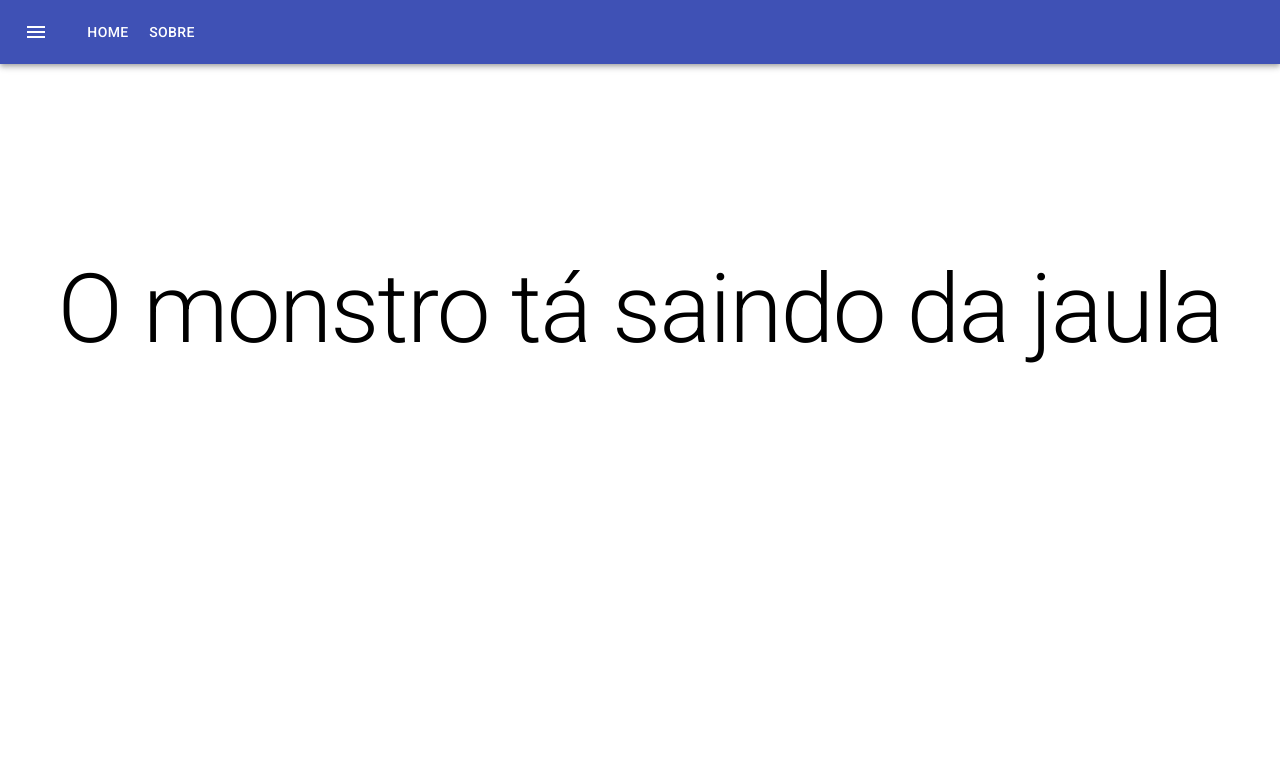
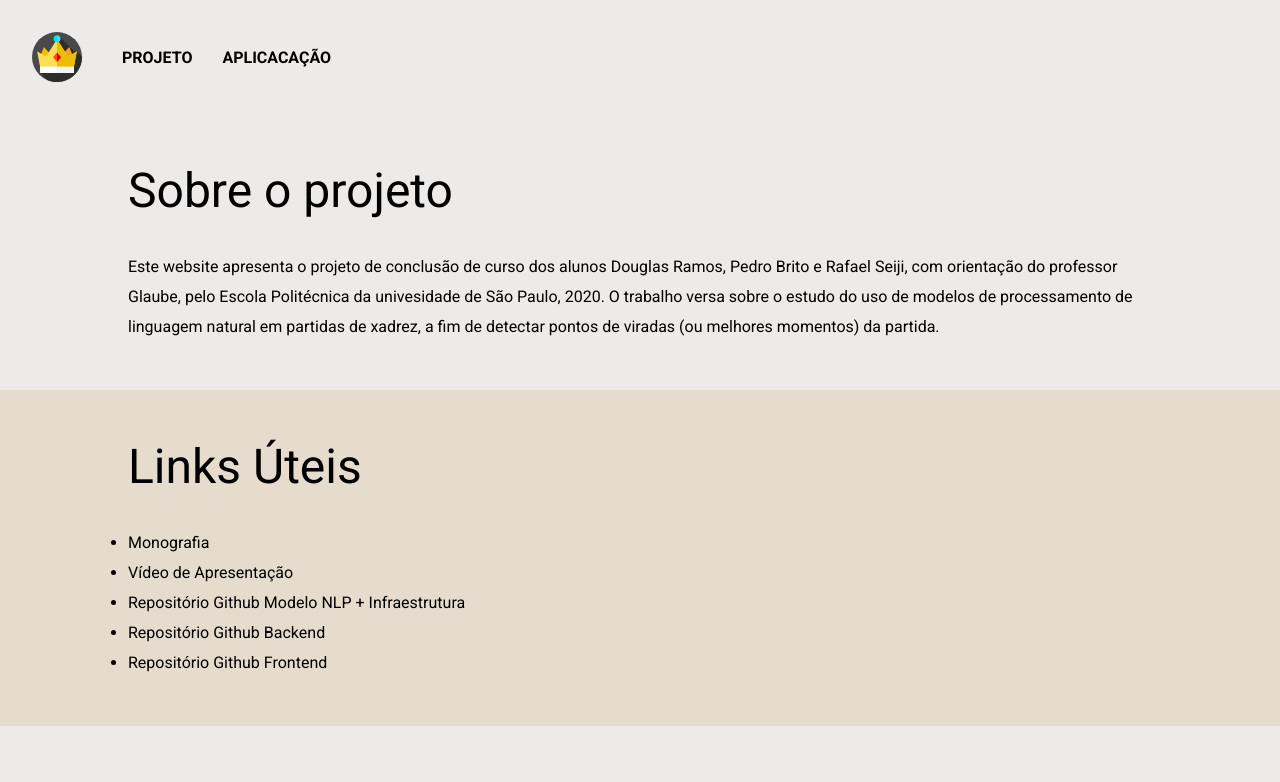
Before and after one commit to douglasramos/chessyFrontend, a React (Create React App) app: page / in a window 1280 px wide. Shown: the top 782 px of the page. Built offline with nearby package versions, Linux system fonts and the light colour scheme.

Commit message:
project initial page (super partial)

```diff
--- a/src/app/app.component.tsx
+++ b/src/app/app.component.tsx
@@ -3,13 +3,13 @@ import './app.styles.css';
 import React from 'react';
 
 import { Header } from '../header/header.component';
-import { Home } from '../home/home.component';
+import { ProjectPage } from '../project-page/project-page.component';
 
 export const App = (): JSX.Element => {
   return (
-    <>
+    <div className="app">
       <Header />
-      <Home />
-    </>
+      <ProjectPage />
+    </div>
   );
 };
--- a/src/app/app.styles.css
+++ b/src/app/app.styles.css
@@ -1,4 +1,4 @@
-.App {
+.app {
   text-align: center;
 }
 
--- a/src/header/header.component.tsx
+++ b/src/header/header.component.tsx
@@ -1,17 +1,32 @@
-import AppBar from '@material-ui/core/AppBar';
-import Button from '@material-ui/core/Button';
-import IconButton from '@material-ui/core/IconButton';
-import { makeStyles } from '@material-ui/core/styles';
-import Toolbar from '@material-ui/core/Toolbar';
-import MenuIcon from '@material-ui/icons/Menu';
+// import AppBar from '@material-ui/core/AppBar';
+// import Button from '@material-ui/core/Button';
+// import IconButton from '@material-ui/core/IconButton';
+// import { makeStyles } from '@material-ui/core/styles';
+// import Toolbar from '@material-ui/core/Toolbar';
+// import MenuIcon from '@material-ui/icons/Menu';
+import { makeStyles } from '@material-ui/core';
 import React from 'react';
 
-const useStyles = makeStyles((theme) => ({
-  root: {
-    flexGrow: 1,
+const useStyles = makeStyles(() => ({
+  logo: {
+    display: 'flex',
+    width: '50px',
+    height: '82px',
+    backgroundSize: '100px, 82px',
   },
-  menuButton: {
-    marginRight: theme.spacing(2),
+  navList: {
+    display: 'flex',
+    listStyleType: 'none',
+  },
+  firstItem: {
+    marginRight: '30px',
+  },
+  navCustom: {
+    display: 'flex',
+    alignItems: 'center',
+  },
+  headerCustom: {
+    padding: '1em 2em',
   },
 }));
 
@@ -19,16 +34,24 @@ export const Header = (): JSX.Element => {
   const classes = useStyles();
 
   return (
-    <div className={classes.root}>
-      <AppBar position="static">
-        <Toolbar>
-          <IconButton edge="start" className={classes.menuButton} color="inherit" aria-label="menu">
-            <MenuIcon />
-          </IconButton>
-          <Button color="inherit">Home</Button>
-          <Button color="inherit">Sobre</Button>
-        </Toolbar>
-      </AppBar>
-    </div>
+    <header className={classes.headerCustom}>
+      <nav id="nave" role="navigation" className={classes.navCustom}>
+        <a href="">
+          <img src="/icons/crown.svg" alt="chess queen" className={classes.logo} />
+        </a>
+        <ul className={classes.navList}>
+          <li className={classes.firstItem}>
+            <a>
+              <b>PROJETO</b>
+            </a>
+          </li>
+          <li>
+            <a>
+              <b>APLICACAÇÃO</b>
+            </a>
+          </li>
+        </ul>
+      </nav>
+    </header>
   );
 };
--- a/src/home/home.component.tsx
+++ /dev/null
@@ -1,30 +0,0 @@
-import { Typography } from '@material-ui/core';
-import { makeStyles } from '@material-ui/core/styles';
-import React from 'react';
-
-const useStyles = makeStyles((theme) => ({
-  root: {
-    flexGrow: 1,
-  },
-  menuButton: {
-    marginRight: theme.spacing(2),
-  },
-  text: {
-    flexGrow: 1,
-    textAlign: 'center',
-    lineHeight: '90px',
-    marginTop: '200px',
-  },
-}));
-
-export const Home = (): JSX.Element => {
-  const classes = useStyles();
-
-  return (
-    <div className={classes.root}>
-      <Typography variant="h1" className={classes.text}>
-        O monstro tá saindo da jaula
-      </Typography>
-    </div>
-  );
-};
--- a/src/index.css
+++ b/src/index.css
@@ -1,13 +1,12 @@
 body {
   margin: 0;
-  font-family: -apple-system, BlinkMacSystemFont, 'Segoe UI', 'Roboto', 'Oxygen',
-    'Ubuntu', 'Cantarell', 'Fira Sans', 'Droid Sans', 'Helvetica Neue',
-    sans-serif;
+  font-family: 'Roboto', 'Oxygen', 'Ubuntu', 'Cantarell', 'Fira Sans', 'Droid Sans',
+    'Helvetica Neue', sans-serif;
   -webkit-font-smoothing: antialiased;
   -moz-osx-font-smoothing: grayscale;
+  background-color: #edebe9;
 }
 
 code {
-  font-family: source-code-pro, Menlo, Monaco, Consolas, 'Courier New',
-    monospace;
+  font-family: source-code-pro, Menlo, Monaco, Consolas, 'Courier New', monospace;
 }
--- /dev/null
+++ b/src/project-page/project-page.component.tsx
@@ -0,0 +1,79 @@
+import { Typography } from '@material-ui/core';
+import { makeStyles } from '@material-ui/core/styles';
+import React from 'react';
+
+const useStyles = makeStyles((theme) => ({
+  root: {
+    flexGrow: 1,
+  },
+  menuButton: {
+    marginRight: theme.spacing(2),
+  },
+  sectionTitle: {
+    flexGrow: 1,
+    textAlign: 'left',
+    lineHeight: '90px',
+    paddingLeft: theme.spacing(16),
+    paddingRight: theme.spacing(16),
+  },
+  sectionContent: {
+    textAlign: 'left',
+    lineHeight: '30px',
+    paddingLeft: theme.spacing(16),
+    paddingRight: theme.spacing(16),
+  },
+  sectionLinks: {
+    backgroundColor: '#d8c4a569',
+  },
+  section: {
+    paddingTop: theme.spacing(4),
+    paddingBottom: theme.spacing(4),
+  },
+  authorsSection: {},
+}));
+
+export const ProjectPage = (): JSX.Element => {
+  const classes = useStyles();
+
+  return (
+    <div className={classes.root}>
+      <section className={classes.section}>
+        <Typography variant="h3" className={classes.sectionTitle}>
+          Sobre o projeto
+        </Typography>
+        <p className={classes.sectionContent}>
+          Este website apresenta o projeto de conclusão de curso dos alunos Douglas Ramos, Pedro
+          Brito e Rafael Seiji, com orientação do professor Glaube, pelo Escola Politécnica da
+          univesidade de São Paulo, 2020. O trabalho versa sobre o estudo do uso de modelos de
+          processamento de linguagem natural em partidas de xadrez, a fim de detectar pontos de
+          viradas (ou melhores momentos) da partida.
+        </p>
+      </section>
+
+      <section className={`${classes.sectionLinks} ${classes.section}`}>
+        <Typography variant="h3" className={classes.sectionTitle}>
+          Links Úteis
+        </Typography>
+        <ul className={classes.sectionContent}>
+          <li>Monografia</li>
+          <li>Vídeo de Apresentação</li>
+          <li>Repositório Github Modelo NLP + Infraestrutura</li>
+          <li>Repositório Github Backend</li>
+          <li>Repositório Github Frontend</li>
+        </ul>
+      </section>
+
+      <section className={`${classes.authorsSection}, ${classes.section}`}>
+        <Typography variant="h3" className={classes.sectionTitle}>
+          Autores
+        </Typography>
+        <ul className={classes.sectionContent}>
+          <li>Douglas Ramos</li>
+          <li>Pedro Brito</li>
+          <li>Rafael Seiji</li>
+          <li>Glauber Rocha</li>
+        </ul>
+      </section>
+    </div>
+  );
+};
```
Also changed, not shown: public/icons/crown.svg (added).
